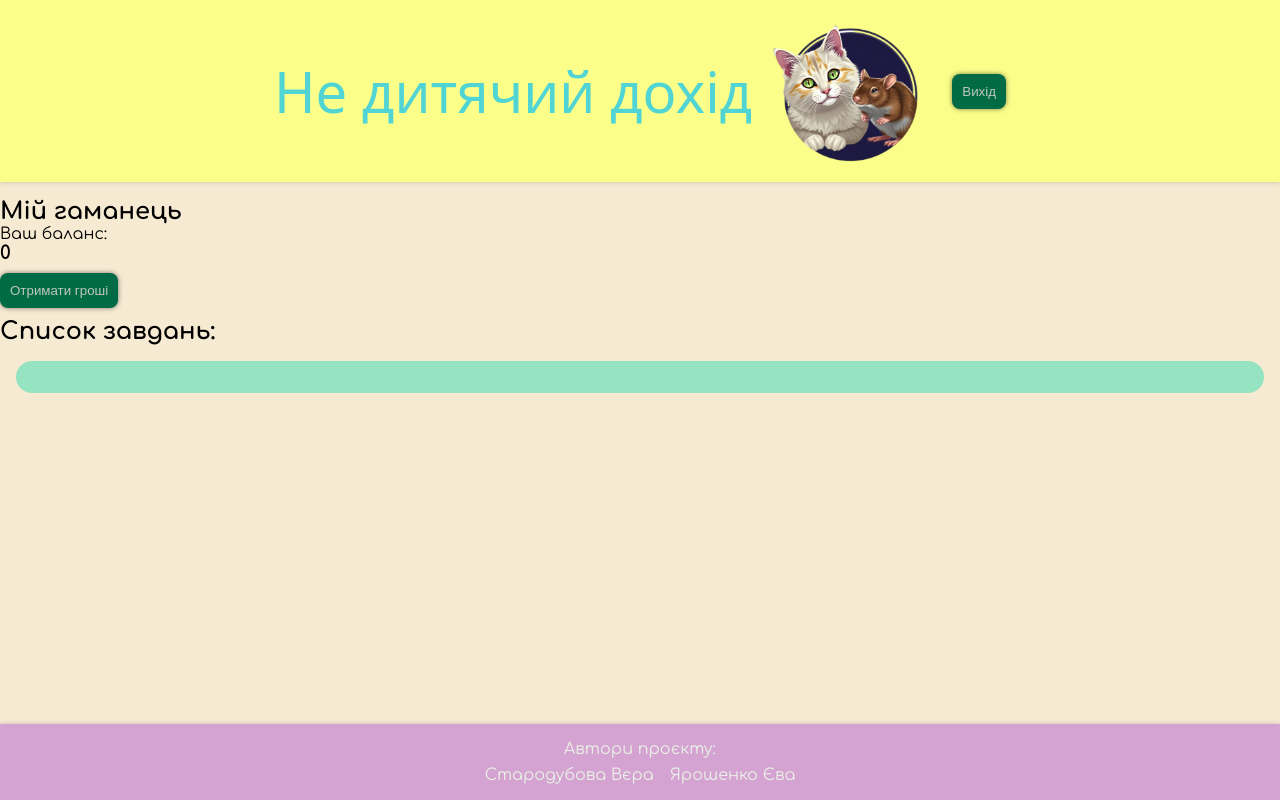
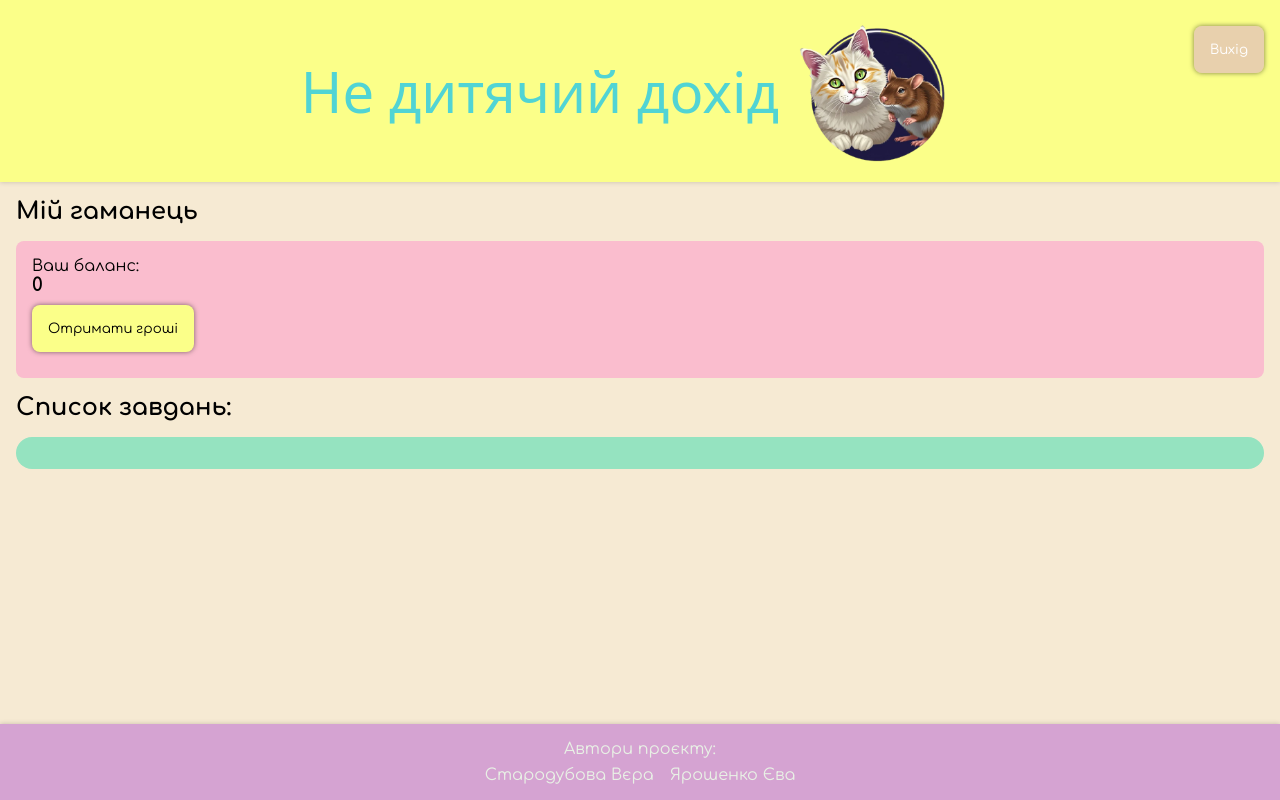
Before and after one commit to Yeva-Yar/CatRat_project, a website: page static/pages/child/index.html in a window 1280 px wide. Drawn offline with Linux system fonts and the light colour scheme; no server answers; a web font is replaced by a local one.

Commit message:
Покращили дизайн

```diff
--- a/static/pages/child/script.js
+++ b/static/pages/child/script.js
@@ -19,7 +19,7 @@ function getChildrenTasks() {
             </li>
             `;
             });
-            document.querySelector(".wallet h3").innerHTML = tasks[0].score;
+
         });
 }
 
@@ -98,6 +98,10 @@ function getMoney(value) {
 document.querySelector("#getMoney").addEventListener("click", () => {
     alertify.prompt("Ви хочете отримати кошти?", 0, (e, value) => {
         if (value) {
+            if(value > childrenMoney){
+                alertify.error("Недостатньо коштів");
+                return;
+            }
             getMoney(value);
             fetch(`/api/getMoney?id=${tasks[0].rab}&value=${value}`)
                 .then((res) => res.ok)
@@ -117,3 +121,15 @@ document.querySelector("#logout").addEventListener("click", () => {
     document.cookie = "token=; expires=Thu, 01 Jan 1970 00:00:00 UTC; path=/";
     window.location.assign("/");
 });
+
+let childrenMoney = 0;
+function getChildrenMoney(){
+    fetch(`/api/getChildrenMoney`)
+        .then((res) => res.json())
+        .then((data) => {
+            childrenMoney = data.score;
+            document.querySelector(".wallet h3").innerHTML = data.score;
+        });
+}
+
+getChildrenMoney();
--- a/static/pages/child/style.css
+++ b/static/pages/child/style.css
@@ -152,3 +152,35 @@ margin-top: 1rem;
     color: white;
     background-color: rgb(81, 212, 212);
 }
+
+#getMoney{
+background-color:rgb(251, 255, 137);
+padding: 1rem;;
+color: rgb(0, 0, 0);
+font-family: "Comfortaa", sans-serif;
+}
+
+.wallet{
+    margin: 1rem;
+    padding: 1rem;
+    background-color: rgb(250, 189, 206);
+    border-radius: 0.5rem;
+}
+
+h2{
+    margin-left: 1rem;
+}
+
+#logout{
+    background-color:rgba(213, 163, 210, 0.504) ;
+    padding: 1rem;;
+    color: rgb(255, 255, 255);
+    font-family: "Comfortaa", sans-serif;
+    position: fixed;
+    top: 1rem;
+    right: 1rem;
+}
+
+#logout:hover{
+    background-color:rgb(213, 163, 210);
+}
--- a/static/pages/parent/style.css
+++ b/static/pages/parent/style.css
@@ -0,0 +1,19 @@
+
+
+#logout{
+    background-color: rgba(5, 73, 38, 0.386);
+    padding: 1rem;;
+    color: rgb(255, 255, 255);
+    font-family: "Comfortaa", sans-serif;
+    position: fixed;
+    top: 1rem;
+    right: 1rem;
+}
+
+#logout:hover{
+    background-color: var(--accent-200);;
+}
+
+h1{
+    margin: 1rem;
+}
--- a/static/pages/style.css
+++ b/static/pages/style.css
@@ -90,6 +90,8 @@ form{
 
 button{
     background-color: var(--accent-200);
+    font-family: "Comfortaa", sans-serif;
+    margin: 1rem;
     padding: 0.45rem;
     border-radius: 0.5rem;
     color: var(--bg-300);
```
Also changed, not shown: server.js (+18 -0 lines).
